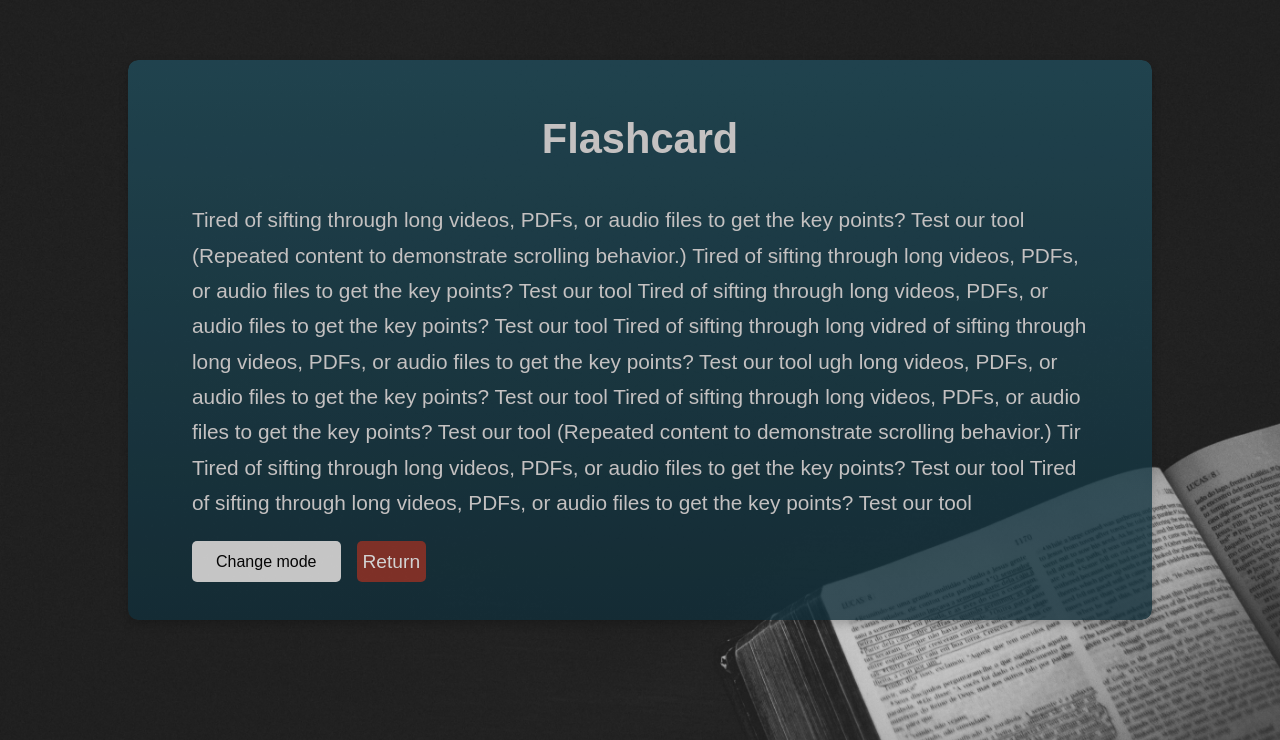
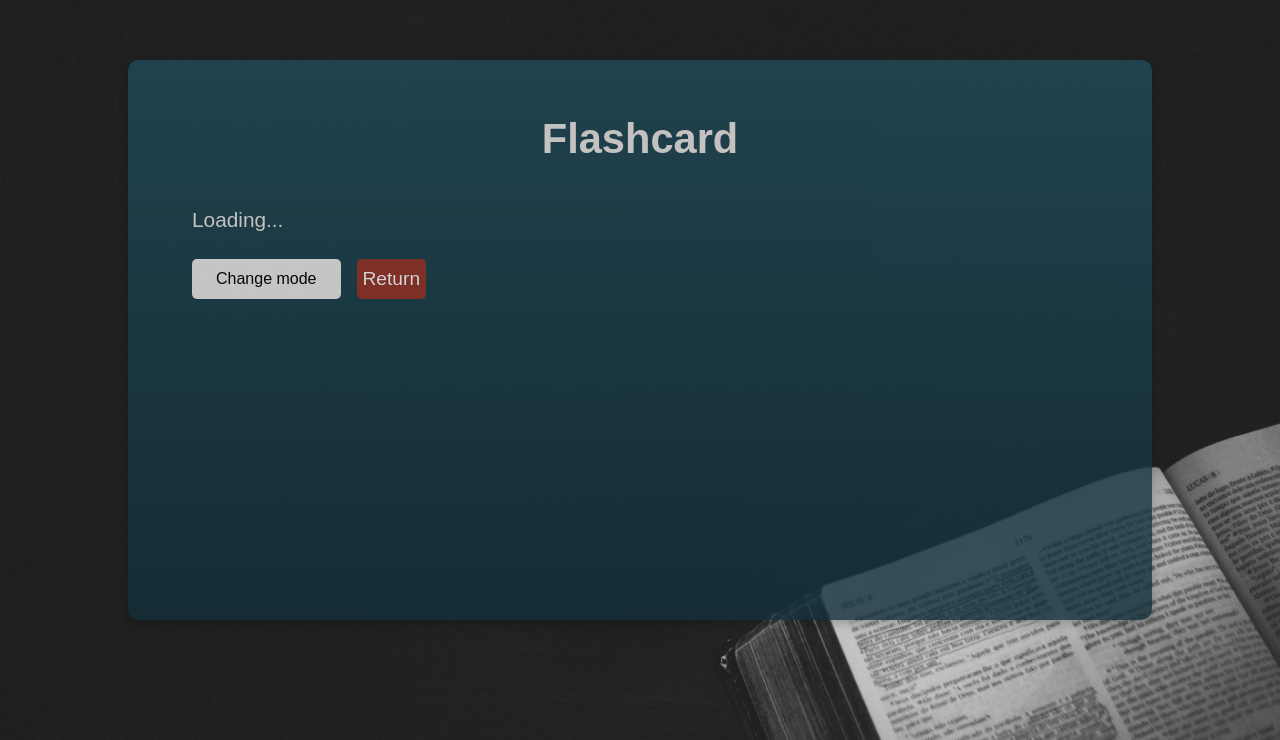
Before and after one commit to Redcowbois/Codejam2024, a Django app: page /exam_helper/flashcard in a window 1280 px wide. Shown: the part 60-800 px from the top of the page. Run offline with Django 5.2, Linux system fonts and the light colour scheme; data that the repository does not hold is empty.

Commit message:
flashcard and quiz

```diff
--- /dev/null
+++ b/app/exam_helper/static/flashcard.js
@@ -0,0 +1,23 @@
+document.addEventListener('DOMContentLoaded', function () {
+    fetch('', {
+        method: 'POST', // Use POST if you need to send data to the backend
+        headers: {
+            'Content-Type': 'application/json',
+        },
+        body: JSON.stringify("test"),
+    })
+        .then(response => {
+            if (!response.ok) {
+                throw new Error('Network response was not ok');
+            }
+            return response.json(); // Assuming the backend returns JSON
+        })
+        .then(data => {
+            console.log('Data fetched successfully:', data);
+            const container = document.getElementById('page-content')
+            container.innerHTML = `${data.message}`
+        })
+        .catch(error => {
+            console.error('There was a problem with the fetch operation:', error);
+        });
+}, false);
--- a/app/exam_helper/templates/flashcard.html
+++ b/app/exam_helper/templates/flashcard.html
@@ -16,20 +16,8 @@
   <div class="container3">
     <div class="left-section3">
       <h1 id="animated-text" ><center>Flashcard</center></h1>
-      <p>
-
-        Tired of sifting through long videos, PDFs, or audio files to get the key points? Test our tool
-        (Repeated content to demonstrate scrolling behavior.)
-        Tired of sifting through long videos, PDFs, or audio files to get the key points? Test our tool
-        Tired of sifting through long videos, PDFs, or audio files to get the key points? Test our tool
-        Tired of sifting through long vidred of sifting through long videos, PDFs, or audio files to get the key points? Test our tool
- ugh long videos, PDFs, or audio files to get the key points? Test our tool
-
- Tired of sifting through long videos, PDFs, or audio files to get the key points? Test our tool
- (Repeated content to demonstrate scrolling behavior.)
- Tir
-        Tired of sifting through long videos, PDFs, or audio files to get the key points? Test our tool
-        Tired of sifting through long videos, PDFs, or audio files to get the key points? Test our tool
+      <p id="page-content">
+        Loading...
       </p>
 
       <div class="buttons">
@@ -59,6 +47,7 @@
       // Toggle the state
       isDefaultBackground = !isDefaultBackground;
     }
-  </script>
+    </script>
+    <script src="{% static 'flashcard.js' %}"></script>
 </body>
 </html>
--- a/app/exam_helper/views.py
+++ b/app/exam_helper/views.py
@@ -74,17 +74,15 @@
 def flashcard(request):
         if request.method == 'POST':
             payload = json.loads(request.body)
+            file = open("data.txt", "r")
+            text_data = file.read()
+            file.close()
 
-            f = open("data.txt", "r")
-            text_data = f.read()
-            f.close()
-
-            final_data = generate_n_questions_for_info(3, text_data, get_qwen_pipe())
+            generate_n_flashcard_for_info(3, text_data, get_qwen_pipe())
 
             data = {
-                'questions': final_data,
+                'message': text_data,
             }
-
             return JsonResponse(data)
 
         if request.method == 'GET':
@@ -103,10 +101,19 @@
 @csrf_exempt
 def quiz(request):
     if request.method == "POST":
-        print("options received")
-    template = loader.get_template("quiz.html")
-    return HttpResponse(template.render())
+        payload = json.loads(request.body)
+        f = open("data.txt", "r")
+        text_data = f.read()
+        f.close()
+        final_data = generate_n_questions_for_info(3, text_data, get_qwen_pipe())
+        data = {
+            'questions': final_data,
+        }
+        return JsonResponse(data)
 
+    if request.method == "GET":
+        template = loader.get_template("quiz.html")
+        return HttpResponse(template.render())
 
 @csrf_exempt
 def trial(request):
```
